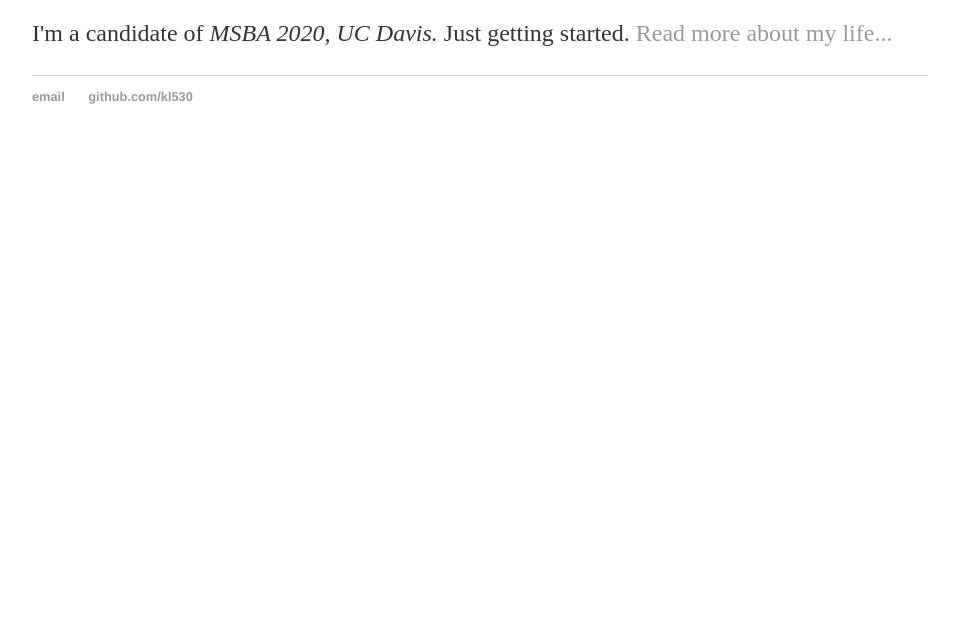
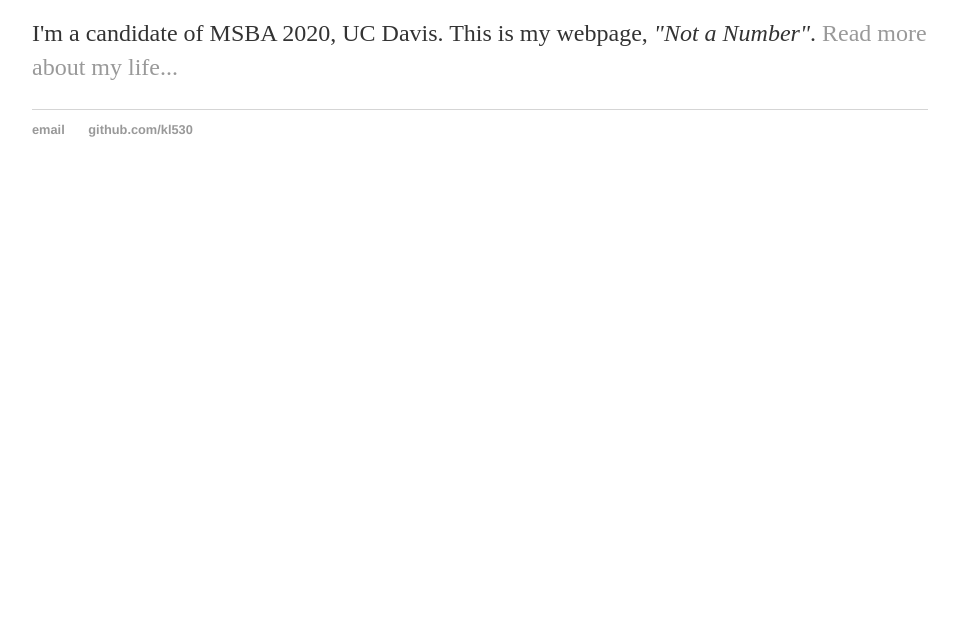
Before and after one commit to kl530/kl530.github.io, a plain HTML site: page index.html in a window 1280 px wide. Shown: the part 180-800 px from the top of the page, without its empty margins (160-1119 px from the left). Drawn offline with Linux system fonts and the light colour scheme.

Commit message:
Update index.html

```diff
--- a/index.html
+++ b/index.html
@@ -1,7 +1,7 @@
 <!DOCTYPE html>
 <html>
 	<head>
-		<title>NAN, Not a Number</title>
+		<title>Not a Number</title>
 		<!-- link to main stylesheet -->
 		<link rel="stylesheet" type="text/css" href="/css/main.css">
 	</head>
@@ -17,7 +17,7 @@
 		<div class="container">
     		<div class="blurb">
         		<h1>Hello, I'm NAN</h1>
-				<p>I'm a candidate of <em>MSBA 2020, UC Davis.</em> Just getting started. <a href="/about">Read more about my life...</a></p>
+				<p>I'm a candidate of MSBA 2020, UC Davis. This is my webpage, <em>"Not a Number"</em>. <a href="/about">Read more about my life...</a></p>
     		</div><!-- /.blurb -->
 		</div><!-- /.container -->
 		<footer>
```
